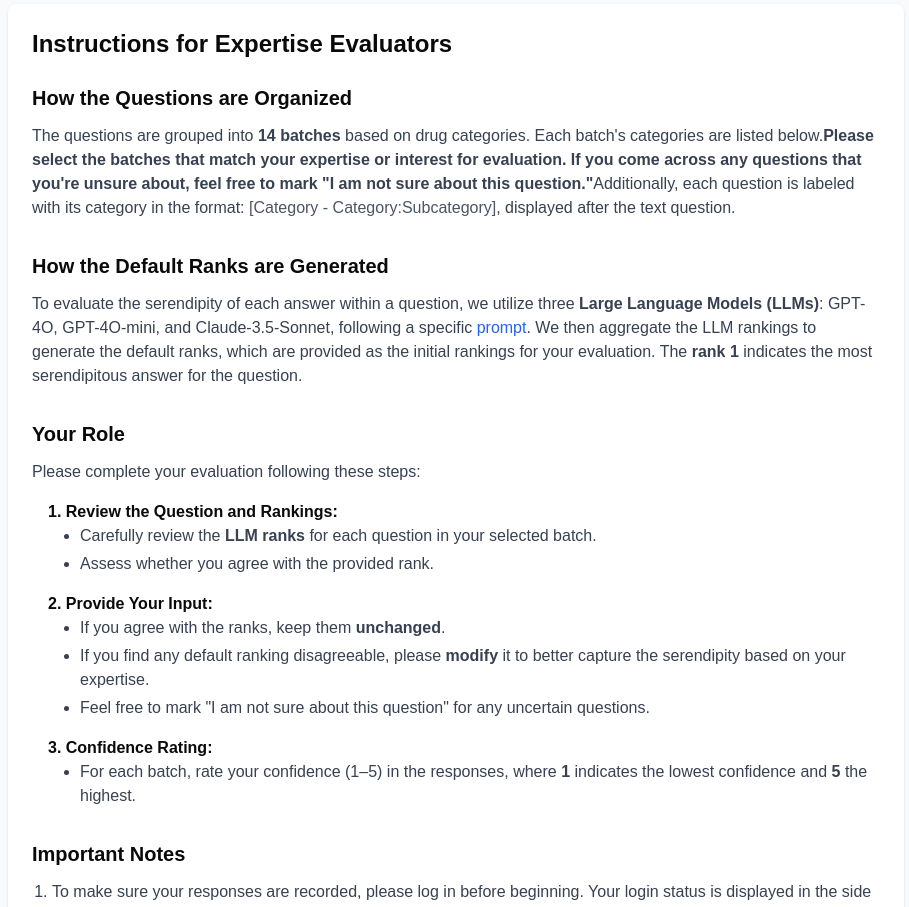
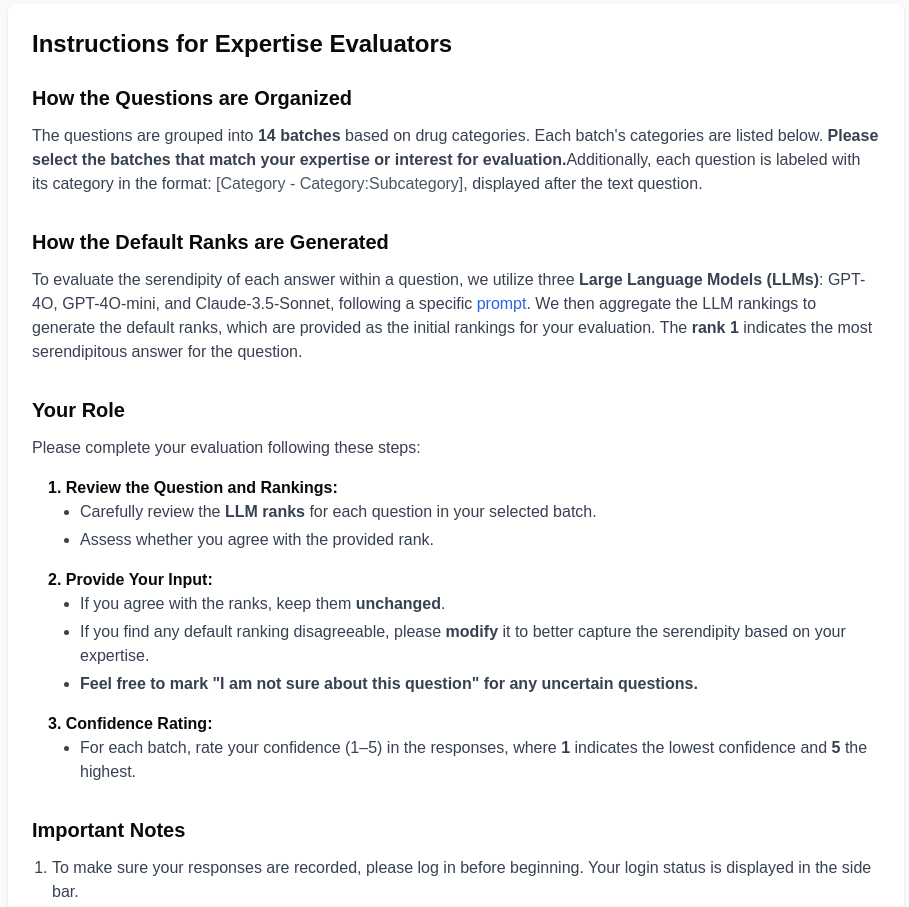
Before and after one commit to CWRU-DB-Group/serenQA, a Next.js app: page /questionnaire in a window 1280 px wide. Shown: the part 1040-1947 px from the top of the page, without its empty margins (184-1093 px from the left). Built offline with nearby package versions, Linux system fonts and the light colour scheme.

Commit message:
highlight unsure option

```diff
--- a/components/Instructions.tsx
+++ b/components/Instructions.tsx
@@ -8,9 +8,8 @@ export const Instructions = () => {
           <h4 className="text-xl font-semibold mb-3">How the Questions are Organized</h4>
           <p className="text-gray-700">
             The questions are grouped into <strong>14 batches</strong> based on drug categories.
-            Each batch&apos;s categories are listed below.
-            <strong>Please select the batches that match your expertise or interest for evaluation. If you come across any questions that you&apos;re unsure about, feel free to mark {'"I am not sure about this question."'}</strong>
-              Additionally, each question is labeled with its category in the format: <span className="text-gray-600">[Category - Category:Subcategory]</span>,
+            Each batch&apos;s categories are listed below. <strong>Please select the batches that match your expertise or interest for evaluation.</strong>
+            Additionally, each question is labeled with its category in the format: <span className="text-gray-600">[Category - Category:Subcategory]</span>,
               displayed after the text question.
           </p>
         </div>
@@ -44,7 +43,8 @@ export const Instructions = () => {
               <ul className="list-disc ml-8 space-y-1 text-gray-700">
                 <li>If you agree with the ranks, keep them <strong>unchanged</strong>.</li>
                 <li>If you find any default ranking disagreeable, please <strong>modify</strong> it to better capture the serendipity based on your expertise.</li>
-                <li>Feel free to mark {'"I am not sure about this question"'} for any uncertain questions.</li>
+                <li><strong>Feel free to mark {'"I am not sure about this question"'} for any uncertain
+                  questions.</strong></li>
               </ul>
             </div>
 
```
